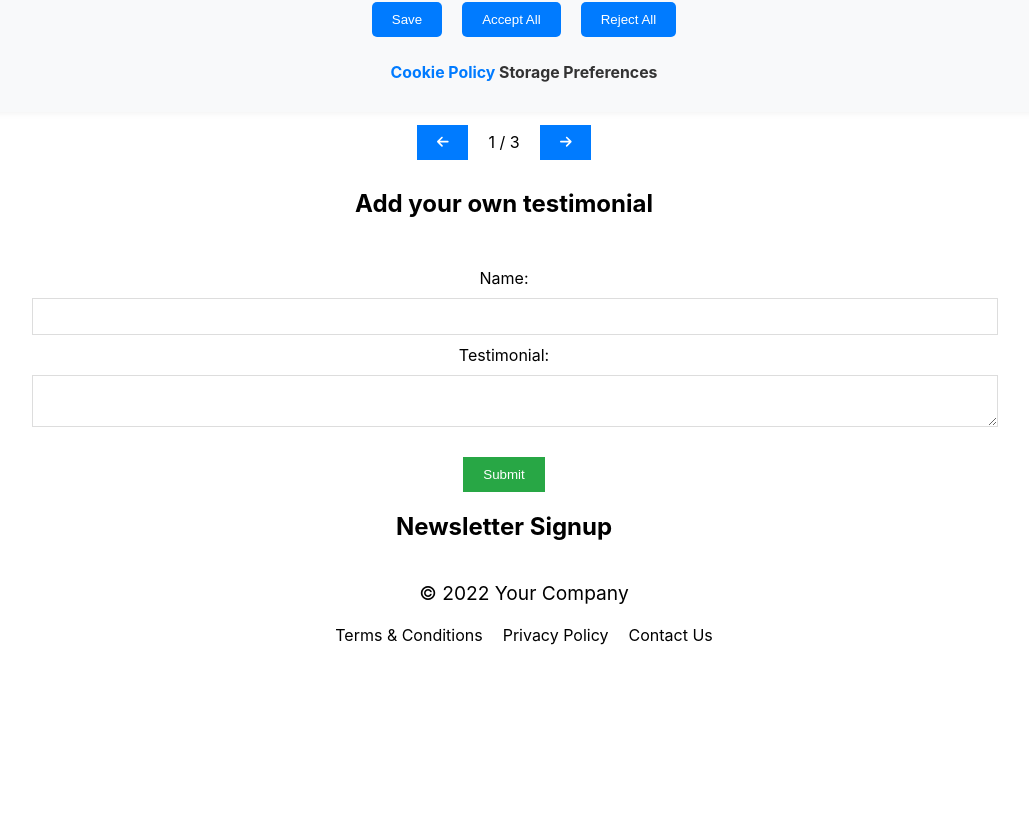
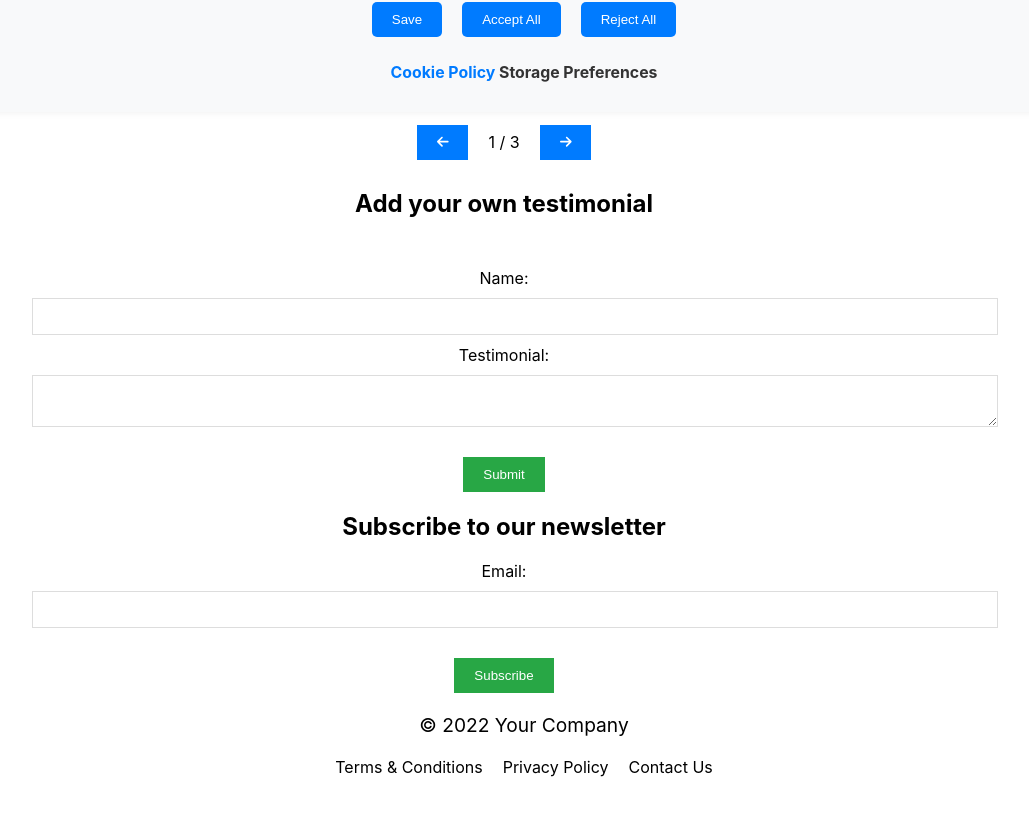
Before and after one commit to ave-se/E-commerce-SPA, a React (Create React App) app: page / in a window 1280 px wide. Shown: the part 688-1503 px from the top of the page, without its empty margins (136-1165 px from the left). Before the commit the page ends 1403 px from the top, so only its background shows below. Built offline with nearby package versions, Linux system fonts and the light colour scheme; no server answers.

Commit message:
Email signup form for subscription

```diff
--- /dev/null
+++ b/src/components/Newsletter.module.css
@@ -0,0 +1,27 @@
+/* Newsletter.module.css */
+.newsletterContainer {
+    width: 80%;
+    margin: auto;
+    text-align: center;
+}
+
+.input {
+    display: block;
+    width: 100%;
+    padding: 10px;
+    margin: 10px 0;
+    border: 1px solid #ddd;
+}
+
+.submitButton {
+    margin-top: 20px;
+    padding: 10px 20px;
+    border: none;
+    background-color: #28a745;
+    color: white;
+    cursor: pointer;
+}
+
+.submitButton:hover {
+    background-color: #1e7e34;
+}
--- a/src/components/NewsletterSignup.js
+++ b/src/components/NewsletterSignup.js
@@ -1,11 +1,33 @@
-// NewsletterSignup.js
-import React from 'react';
+// Newsletter.js
+import React, { useState } from 'react';
+import styles from './Newsletter.module.css';
 
-const NewsletterSignup = () => (
-  <section>
-    <h2>Newsletter Signup</h2>
-    {/* Add your newsletter signup form here */}
-  </section>
-);
+const Newsletter = () => {
+  const [email, setEmail] = useState('');
 
-export default NewsletterSignup;
+  const handleChange = (e) => {
+    setEmail(e.target.value);
+  };
+
+  const handleSubmit = (e) => {
+    e.preventDefault();
+    // Here you would typically send the email to your server
+    alert(`Subscribed with email: ${email}`);
+    setEmail('');
+  };
+
+  return (
+    <section className={styles.newsletterContainer}>
+      <h2>Subscribe to our newsletter</h2>
+      <form onSubmit={handleSubmit}>
+        <label>
+          Email:
+          <input className={styles.input} type="email" value={email} onChange={handleChange} required />
+        </label>
+        <button className={styles.submitButton} type="submit">Subscribe</button>
+      </form>
+    </section>
+  );
+};
+
+export default Newsletter;
```
